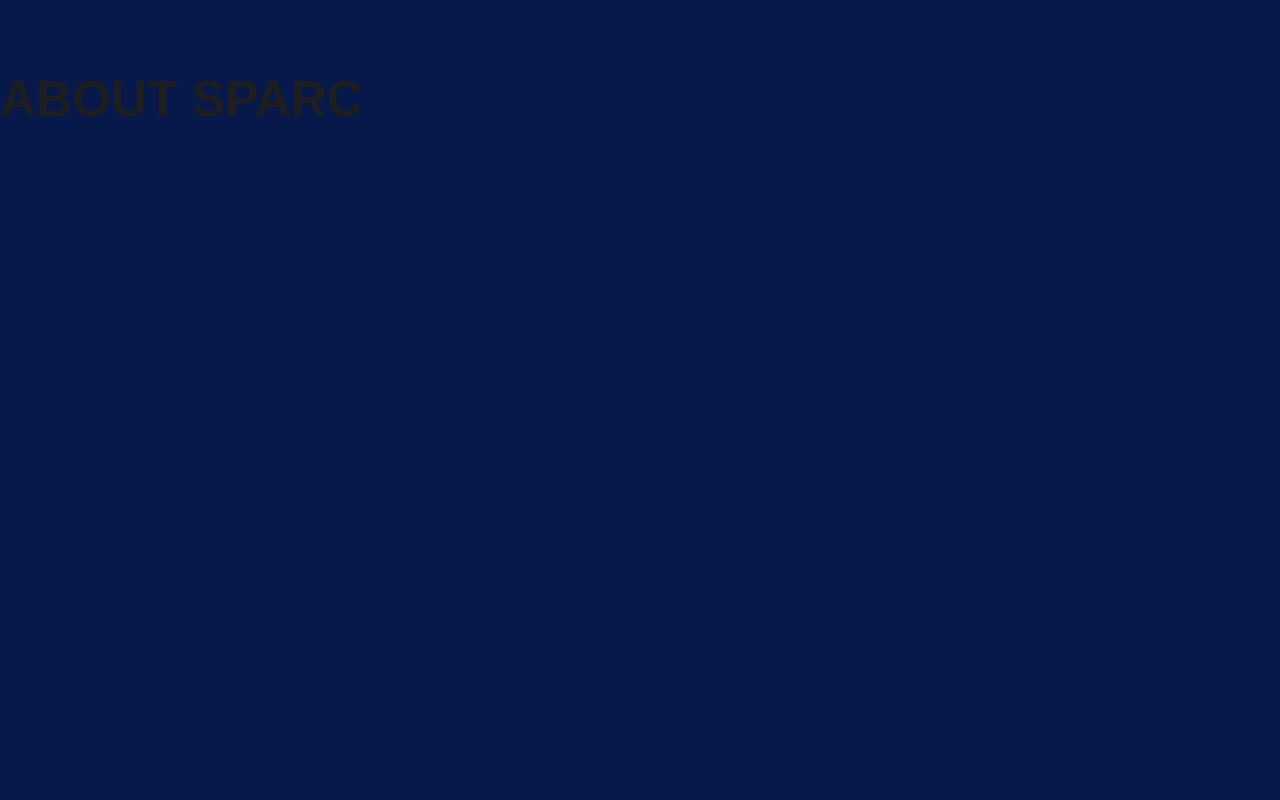
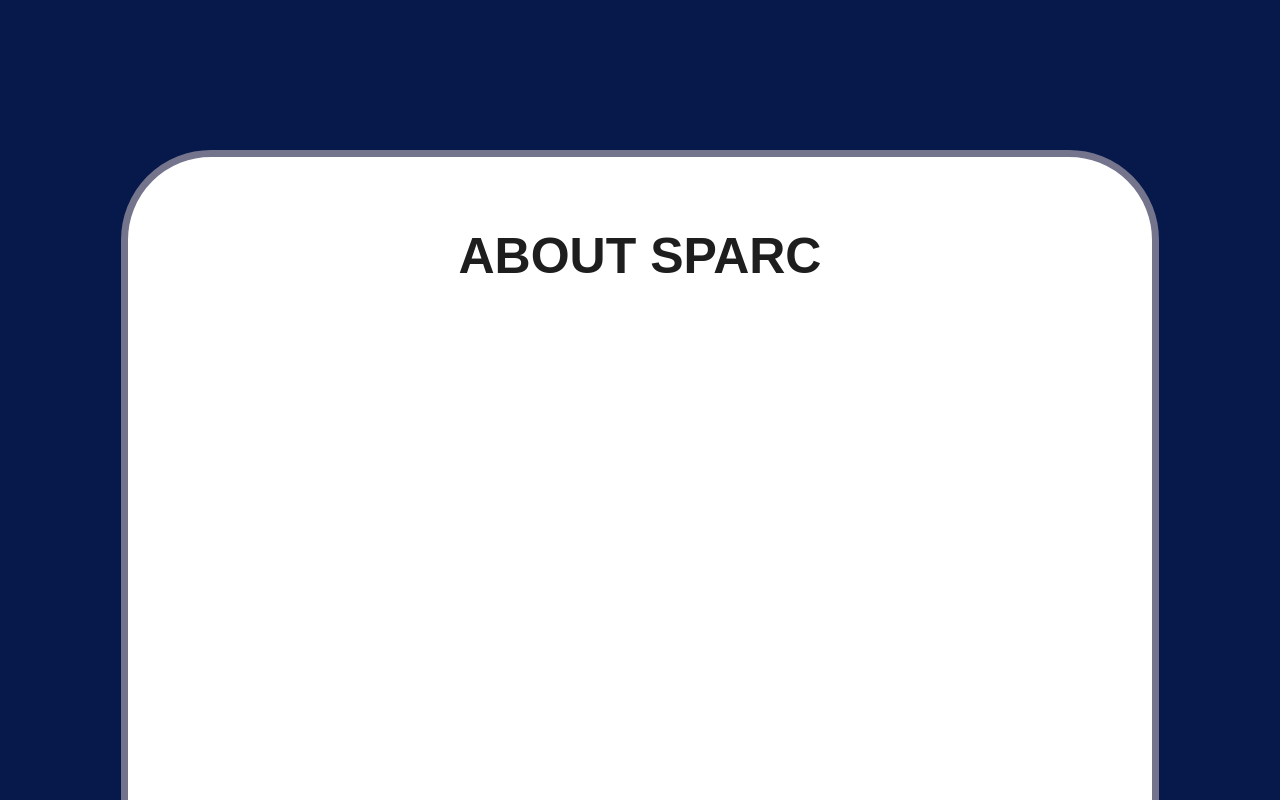
Before and after one commit to AjaySusanth/sparc-copy, a React (Vite) app: page / in a window 1280 px wide. Shown: the top 800 px of the page. Built offline with nearby package versions, Linux system fonts and the light colour scheme; a web font is replaced by a local one.

Commit message:
white bg added

```diff
--- a/src/Pages/About/About.css
+++ b/src/Pages/About/About.css
@@ -0,0 +1,6 @@
+.about{
+    display: flex;
+    align-items: center;
+    justify-content: center;
+    margin-top: 150px;
+}
--- a/src/Pages/About/About.jsx
+++ b/src/Pages/About/About.jsx
@@ -1,11 +1,16 @@
 import React from 'react'
 import './About.css';
 import Heading from '../Heading/Heading'
+import WhiteBg from '../WhiteBg/WhiteBg';
 
 function About() {
   return (
     <div>
-      <Heading text="About sparc" />
+      <div className='about'>
+        <WhiteBg height="950px"  >
+          <Heading text="About sparc" />
+        </WhiteBg>
+      </div>
     </div>
   )
 }
--- a/src/Pages/Heading/Heading.jsx
+++ b/src/Pages/Heading/Heading.jsx
@@ -7,6 +7,7 @@
     lineHeight: "130px",
     color: "#1E1E1E",
     textTransform: 'uppercase',
+    textAlign: "center",
   };
 
 const Heading = ({ text }) => {
--- /dev/null
+++ b/src/Pages/WhiteBg/WhiteBg.css
@@ -0,0 +1,8 @@
+.white-bg{
+    width: 80%;
+    background-color: white;
+    border-radius: 90px;
+    border-style: solid;
+    border-color: #74758D;
+    border-width: 7px;
+}
--- /dev/null
+++ b/src/Pages/WhiteBg/WhiteBg.jsx
@@ -0,0 +1,12 @@
+import React from 'react'
+import './WhiteBg.css'
+
+function WhiteBg({height, children}) {
+  return (
+    <div className="white-bg" style={{height}}>
+      {children}
+    </div>
+  )
+}
+
+export default WhiteBg
```
